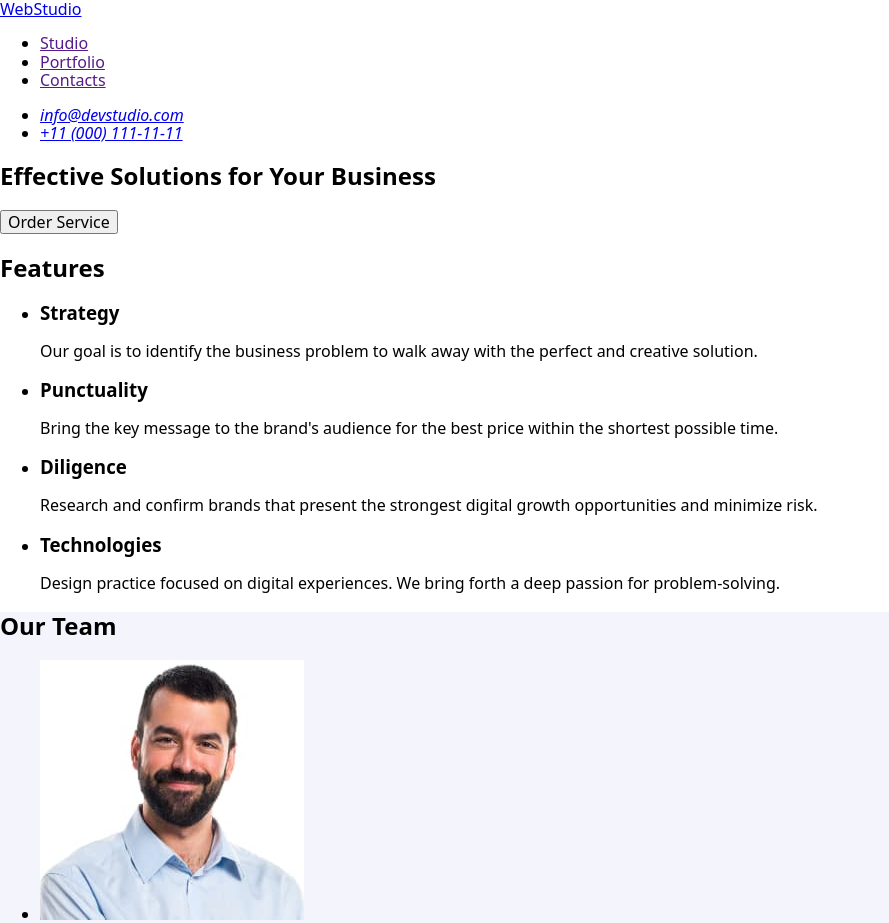
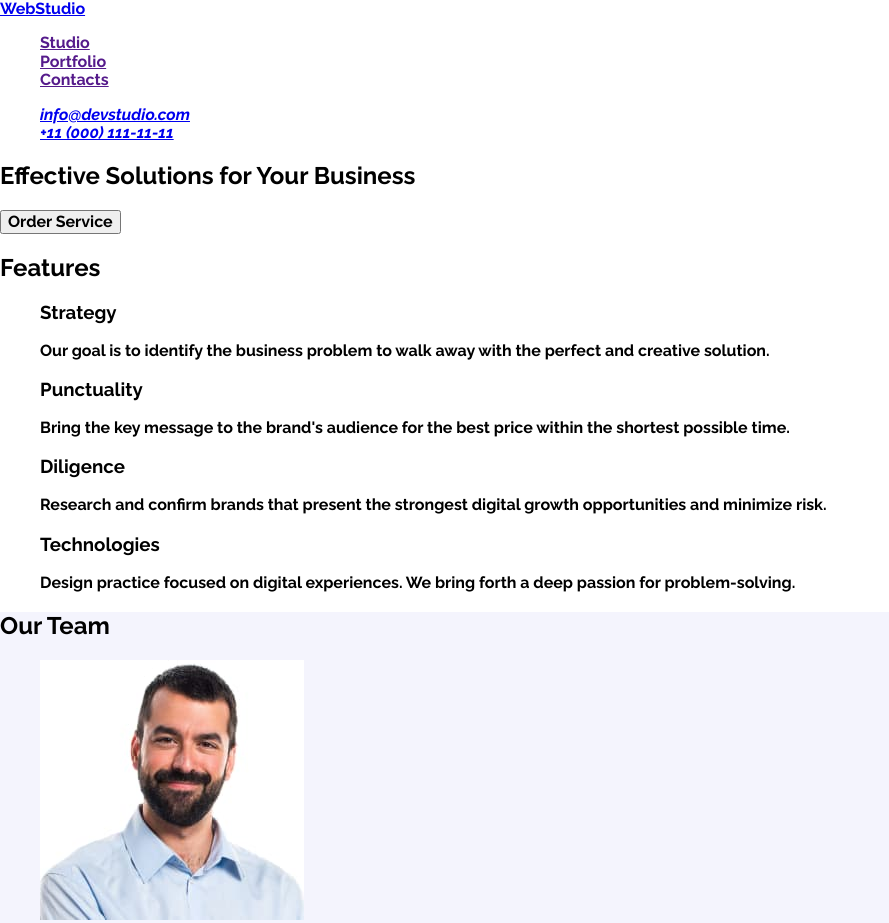
Before and after one commit to ArtemDeyneha/goit-markup-hw-02-2, a plain HTML site: page index.html in a window 1280 px wide. Shown: the top 923 px of the page, without its empty margins (0-889 px from the left). Drawn offline with nearby package versions, Linux system fonts and the light colour scheme.

Commit message:
test fonts

```diff
--- a/css/styles.css
+++ b/css/styles.css
@@ -1,3 +1,16 @@
+body {
+    font-family: "Raleway", sans-serif;
+    font-optical-sizing: auto;
+    font-weight: 700;
+    font-style: normal;
+}
+
+ul,
+ol {
+    list-style-type: none;
+}
+
+
 .team {
     background-color: rgba(244, 244, 253, 1);
 }
--- a/index.html
+++ b/index.html
@@ -6,6 +6,9 @@
     <meta name="viewport" content="width=device-width, initial-scale=1.0">
     <title>Document</title>
     <link rel="stylesheet" href="node_modules/modern-normalize/modern-normalize.css">
+    <link
+        href="https://fonts.googleapis.com/css2?family=Raleway:ital,wght@0,700;1,700&family=Roboto:wght@400;500;700&display=swap"
+        rel="stylesheet">
     <link rel="stylesheet" href="./css/styles.css">
 </head>
 
```
Also changed, not shown: 1 other file.
